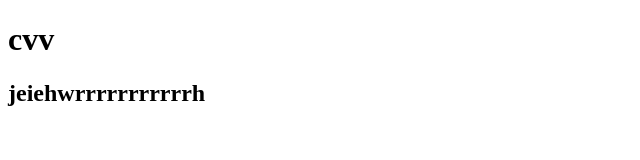
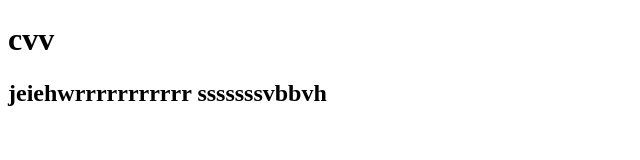
Before and after one commit to Saptak-d/project2, a plain HTML site: page index.html in a window 1280 px wide. Shown: the whole page, without its empty margins (0-640 px from the left). Drawn offline with Linux system fonts and the light colour scheme.

Commit message:
add more text

```diff
--- a/index.html
+++ b/index.html
@@ -7,6 +7,6 @@
 </head>
 <body>
     <h1>cvv</h1>
-    <h2>jeiehwrrrrrrrrrrrh</h2>
+    <h2>jeiehwrrrrrrrrrrr sssssssvbbvh</h2>
 </body>
 </html>
```
